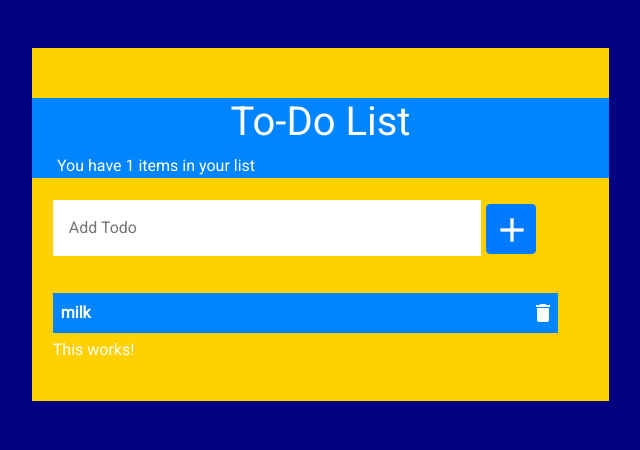
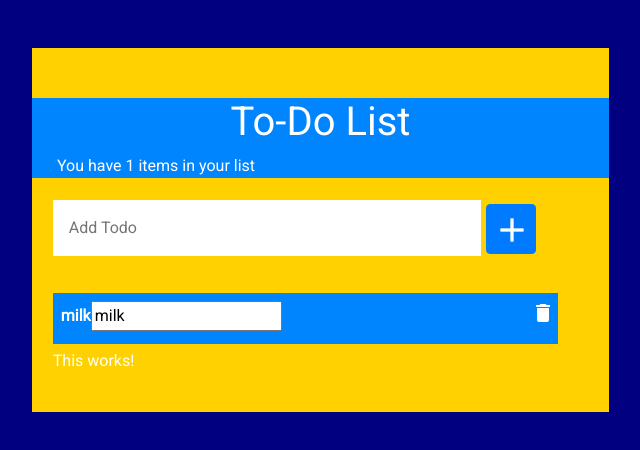
Before and after one commit to claprincedesigns/listApp, an Angular app: page / in a window 1280 px wide. Shown: the top 450 px of the page, without its empty margins (31-671 px from the left). Built offline with nearby package versions, Linux system fonts and the light colour scheme.

Commit message:
Updated more code

```diff
--- a/src/app/todo/todo.component.html
+++ b/src/app/todo/todo.component.html
@@ -16,9 +16,11 @@
       </button>
 
       <ul>
-        <li *ngFor="let todo of todos; let i = index" class="todo-item">
-          {{ todo.name }}
-          <span (click)="deleteTodo(i)"><i class="material-icons" >delete</i> </span>
+        <li *ngFor="let todo of todos; let i = index" class="todo-item"
+        [ngClass]="{isEditing: todo.isEditing}">
+          <label (click)="todo.isEditing = true">{{ todo.name }}</label>
+          <span (click)="deleteTodo(i)"><i class="material-icons" >delete</i></span>
+          <input class="isEditing" value="{{todo.name}}">
         </li>
         <li><app-todo-item></app-todo-item></li>
 
--- a/src/app/todo/todo.component.ts
+++ b/src/app/todo/todo.component.ts
@@ -43,7 +43,11 @@ export class TodoComponent implements OnInit {
     // add an click to edit or icon(bonus)
     // flag isEditing boolean to check the state of the item
     // if isEditing is true show input box; if false don't show it
-    //
+    if(todos.isEditing === true){
+      console.log('Can you see me!');
+    } else {
+      console.log('Do you know me');
+    }
     // shouldn't save if the string is empty
     // can cancel edits
     // and test
```
